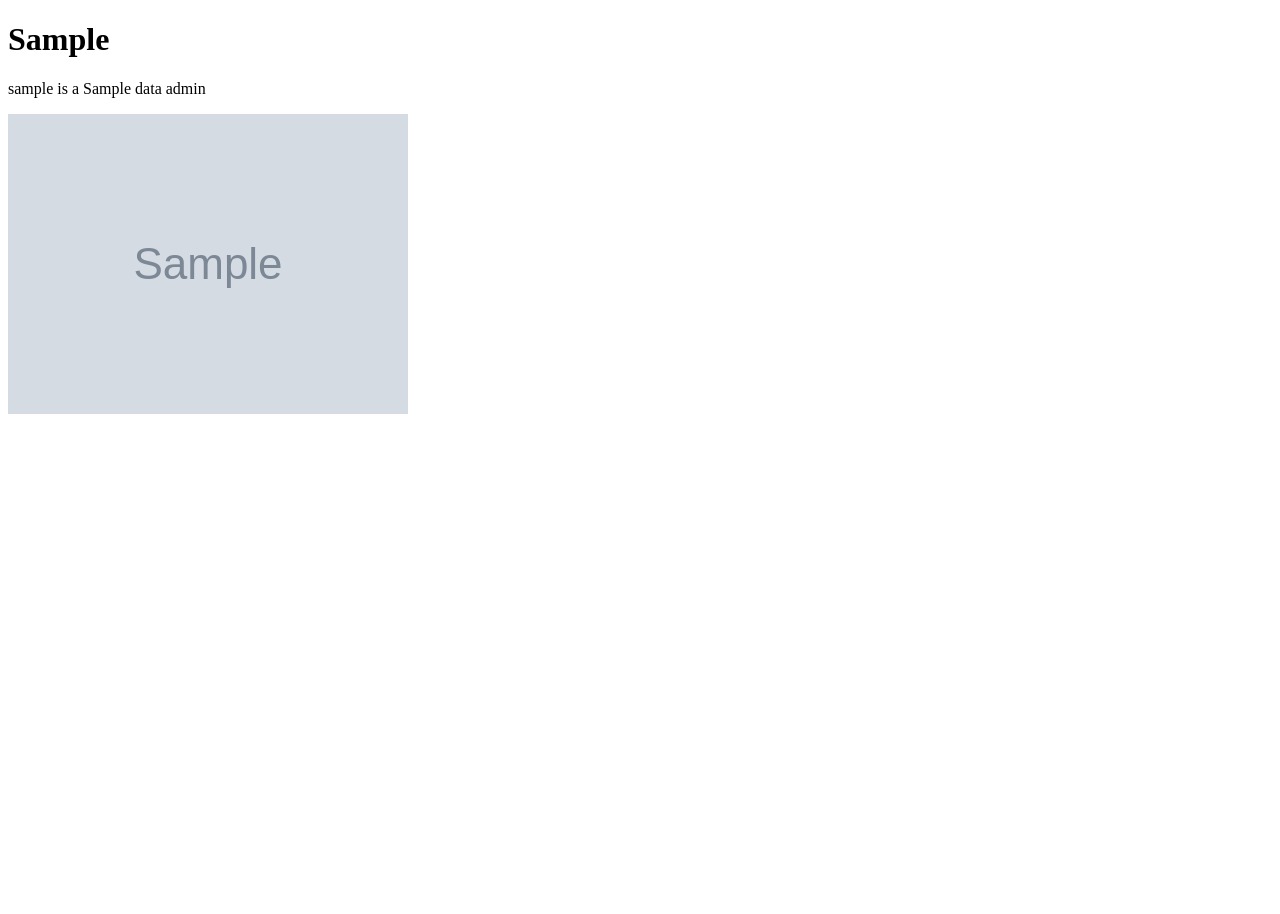
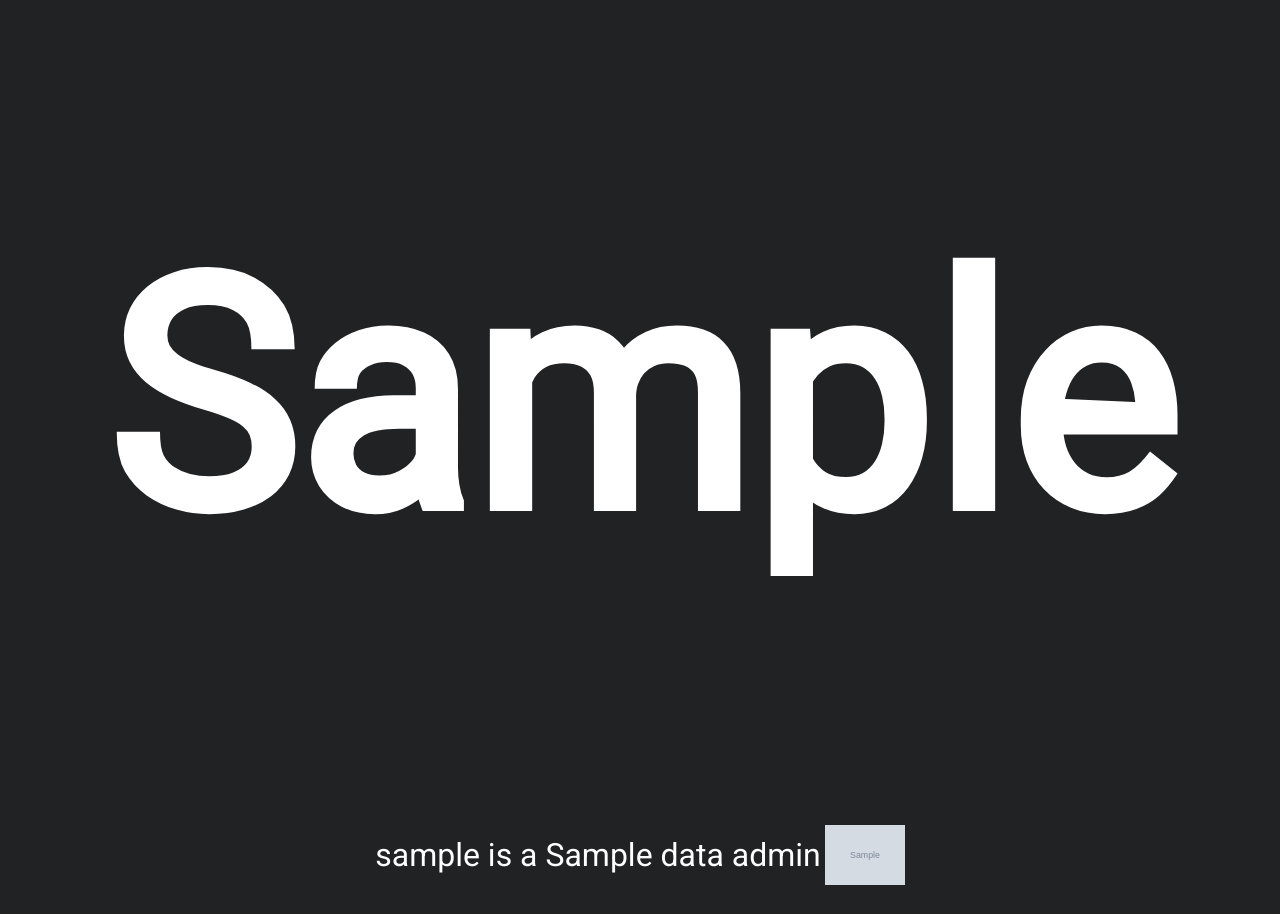
Before and after one commit to StevenPTurner/bully-arran, a Flask app: template templates/index.html in a window 1280 px wide. Before the commit the page ends 414 px from the top, so only its background shows below. Run offline with Flask 2, Linux system fonts and the light colour scheme; the template is opened without the code that fills it: most values are stand-ins (such as "Sample title", 1, 10 or a date in 2020); grey boxes marked "Sample" are stand-in pictures; data that the repository does not hold is empty.

Commit message:
Added styling

```diff
--- a/static/style.css
+++ b/static/style.css
@@ -1,3 +1,29 @@
-p {
-    color:red;
+body {
+    background-color: #202224;
 }
+
+main {
+    text-align: center;
+}
+
+.subtitle-message {
+    font-size: 2em;
+    display: inline-block;
+    vertical-align: middle;
+}
+
+.subtitle-image {
+    width: 5em;
+    height: auto;
+    display: inline-block;
+    vertical-align: middle;
+}
+
+.title {
+    font-size: 20em;
+}
+
+.default-text {
+    font-family: 'Roboto', sans-serif;
+    color: #ffffff;
+}
--- a/templates/index.html
+++ b/templates/index.html
@@ -2,14 +2,18 @@
 <html>
     <head>
         <title>Is Arran Good At Rainbow Six Yet?</title>
+        <link rel="stylesheet" type="text/css" href="{{ url_for('static',filename='style.css') }}">
+        <link href="https://fonts.googleapis.com/css?family=Roboto" rel="stylesheet">
         <!-- <meta name="viewport" content="width=device-width, initial-scale=1.0"> -->
         <!-- <meta name="format-detection" content="telephone=no"> -->
     </head>
     <body>
         <main>
-            <h1>{{ data['good_yet'] }}</h1>
-            <p> {{data['username']}} is a {{ data['rank_name'] }} {{ data['rank_level'] }} </p>
-            <img src="{{ data['image_src'] }}">
+            <h1 class="title default-text">{{ data['good_yet'] }}</h1>
+            <div class=subtitle>
+                <p class="subtitle-message default-text"> {{data['username']}} is a {{ data['rank_name'] }} {{ data['rank_level'] }} </p>
+                <img class="subtitle-image" src="{{ data['image_src'] }}">
+            </div>
         </main>
     </body>
 </html>
```
